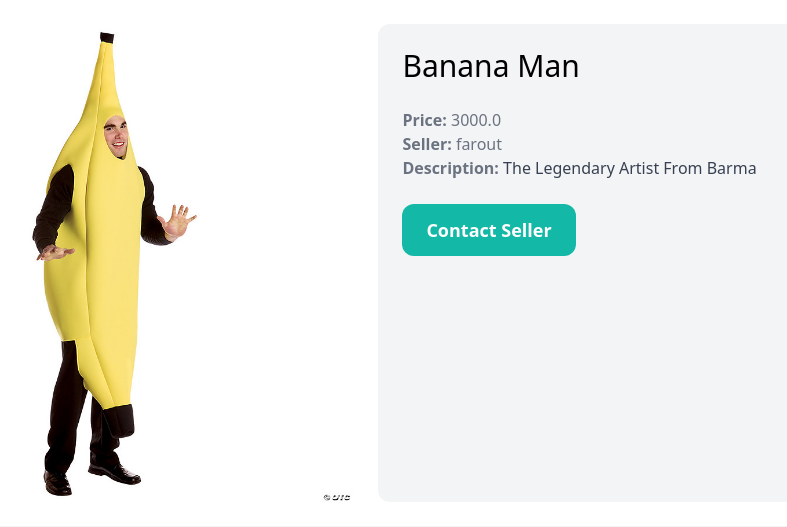
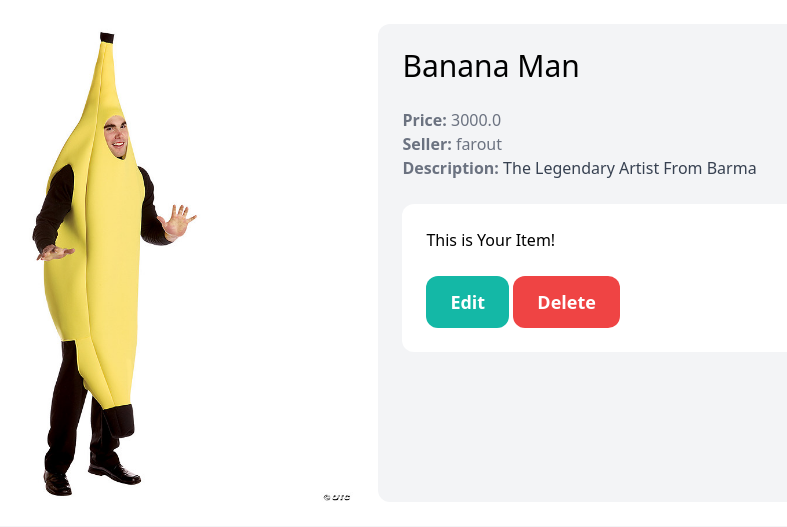
Before and after one commit to farout101/Pond, a Django app: page /items/5/ in a window 1280 px wide. Shown: the part 77-604 px from the top of the page, without its empty margins (148-935 px from the left). Run offline with Django 5.2, Linux system fonts and the light colour scheme; a user stored in the database is signed in; data comes from the database, SQL or seed files in the repository; both versions use the stored data as it was after the commit; some libraries are stand-ins or nearby versions.

Commit message:
edit and delete

```diff
--- a/dashboard/views.py
+++ b/dashboard/views.py
@@ -1,5 +1,5 @@
 from django.contrib.auth.decorators import login_required
-from django.shortcuts import render
+from django.shortcuts import get_object_or_404, render
 
 from item.models import item as Item
 
--- a/item/forms.py
+++ b/item/forms.py
@@ -26,3 +26,22 @@ class NewItemForm(forms.ModelForm):
                 'class' : CLASS_FORMAT
             })
         }
+
+class EditItemForm(forms.ModelForm):
+    class Meta:
+        model = item
+        fields = ['name', 'description', 'price', 'image','is_sold']
+        widgets = {
+            'name' : forms.TextInput(attrs={
+                'class' : CLASS_FORMAT
+            }),
+            'description' : forms.Textarea(attrs={
+                'class' : CLASS_FORMAT
+            }),
+            'price' : forms.TextInput(attrs={
+                'class' : CLASS_FORMAT
+            }),
+            'image' : forms.FileInput(attrs={
+                'class' : CLASS_FORMAT
+            })
+        }
--- a/item/templates/item/detail.html
+++ b/item/templates/item/detail.html
@@ -25,7 +25,15 @@
             </p>
         {% endif %}
 
-        <a href="#" class="inline-block mt-6 px-6 py-3 text-lg font-semibold bg-teal-500 text-white rounded-xl hover:bg-teal-700 transition duration-300">Contact Seller</a>
+        {% if request.user == item.created_by %}
+            <div class="mt-6 p-6 bg-white rounded-xl">
+                <p>This is Your Item!</p>
+                <a href=" {% url 'item:edit' item.id %} " class="inline-block mt-6 px-6 py-3 text-lg font-semibold bg-teal-500 text-white rounded-xl">Edit</a>
+                <a href=" {% url 'item:delete' item.id %} " class="inline-block mt-6 px-6 py-3 text-lg font-semibold bg-red-500 text-white rounded-xl">Delete</a>
+            </div>
+        {% else %}
+            <a href="#" class="inline-block mt-6 px-6 py-3 text-lg font-semibold bg-teal-500 text-white rounded-xl hover:bg-teal-700 transition duration-300">Contact Seller</a>
+        {% endif %}
     </div>
 </div>
 
--- a/item/urls.py
+++ b/item/urls.py
@@ -7,4 +7,6 @@ app_name = 'item'
 urlpatterns = [
     path('new/', views.new, name='new'),
     path('<int:pk>/', views.detail, name='detail'),
+    path('<int:pk>/delete/', views.delete, name='delete'),
+    path('<int:pk>/edit/', views.edit, name='edit'),
 ]
--- a/item/views.py
+++ b/item/views.py
@@ -1,7 +1,7 @@
 from django.shortcuts import get_object_or_404, redirect, render
 from .models import item as ObjItem
 from django.contrib.auth.decorators import login_required
-from .forms import NewItemForm
+from .forms import NewItemForm, EditItemForm
 
 # Create your views here.
 def detail(request, pk):
@@ -27,3 +27,24 @@ def new(request):
         'form': form,
         'title': 'New Item'
     })
+
+@login_required
+def delete(request, pk):
+    item = get_object_or_404(ObjItem, pk=pk, created_by=request.user)
+    item.delete()
+    return redirect('dashboard:index')
+
+@login_required
+def edit(request,pk):
+    item = get_object_or_404(ObjItem, pk=pk, created_by=request.user)
+    if request.method == 'POST':
+        form = EditItemForm(request.POST, request.FILES, instance=item)
+        if form.is_valid():
+            form.save()
+            return redirect('item:detail', pk=item.id)
+    else:
+        form = EditItemForm(instance=item)
+    return render(request,'item/form.html',{
+        'form': form,
+        'title': 'Edit Item'
+    })
```
Also changed, not shown: db.sqlite3.
